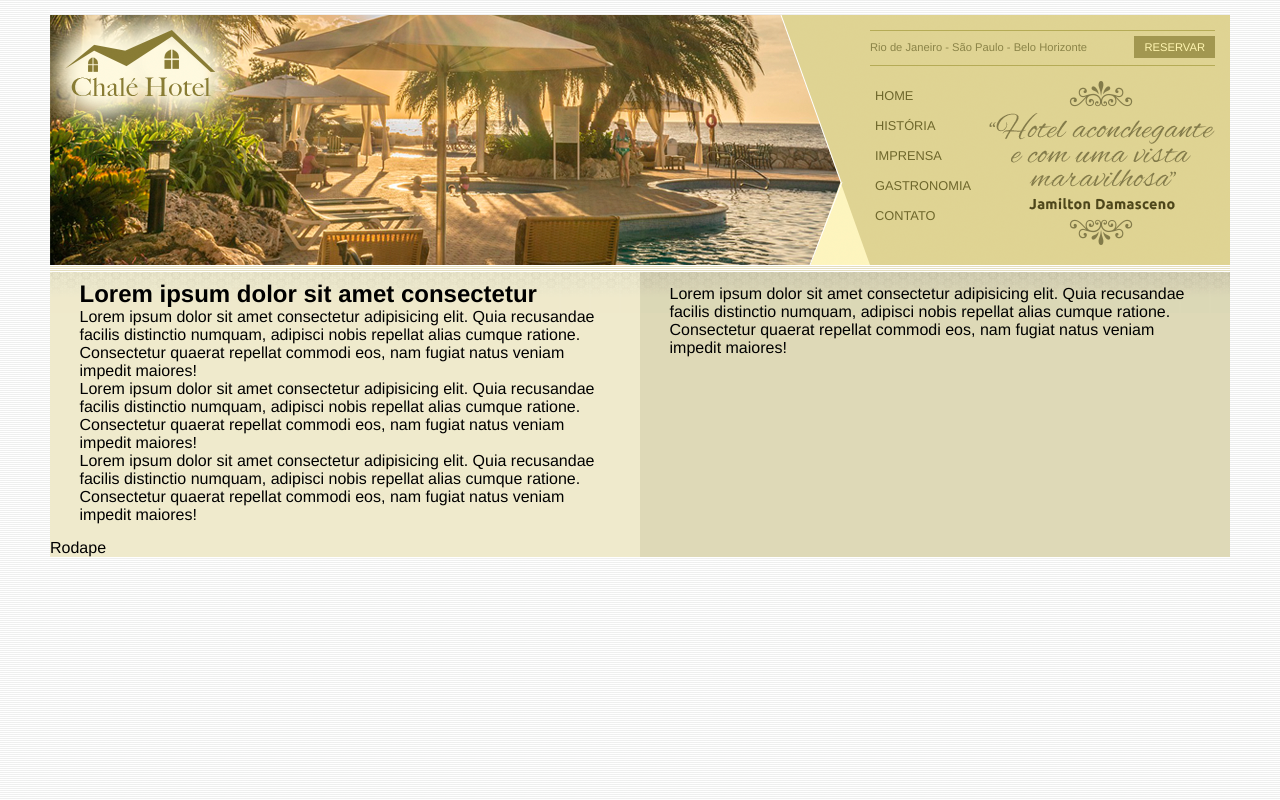
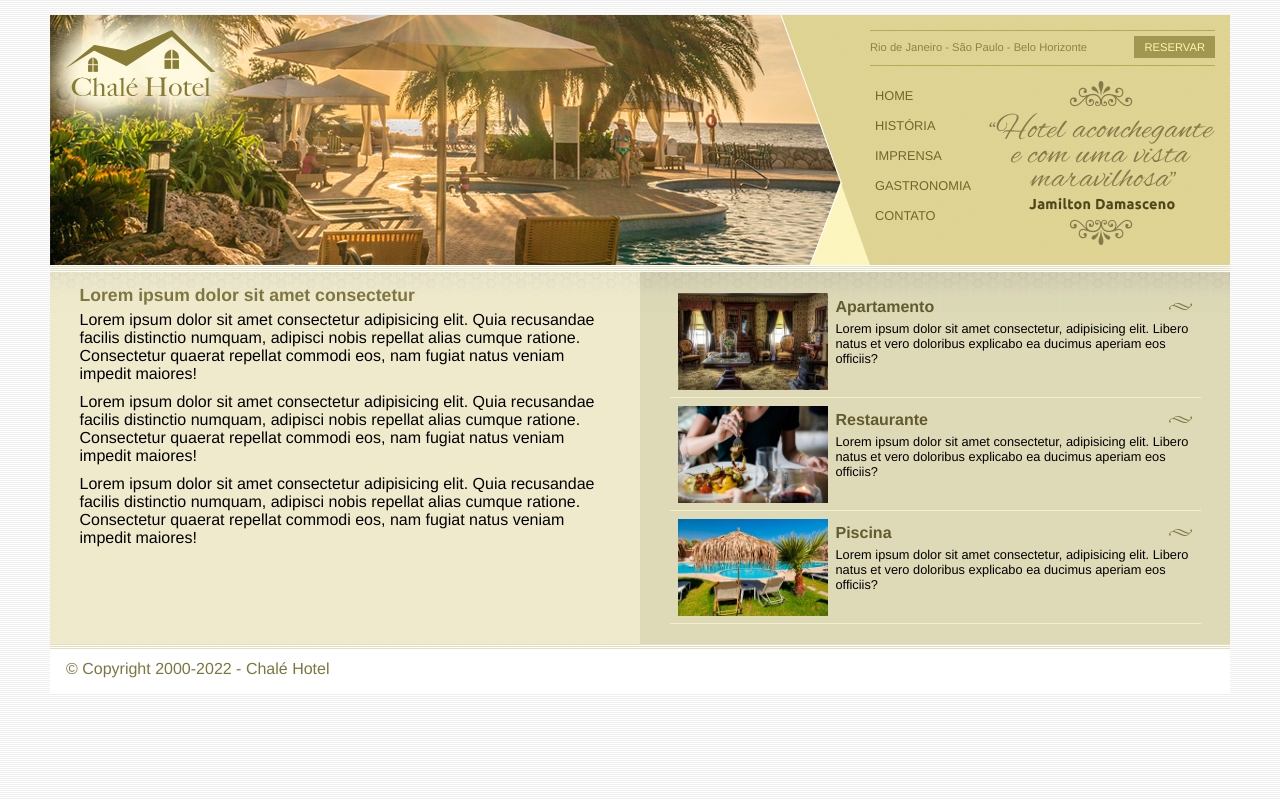
Before and after one commit to edigarmaia/Site-Chale-Hotel, a plain HTML site: page index.html in a window 1280 px wide. Drawn offline with Linux system fonts and the light colour scheme.

Commit message:
Projeto finalizado

```diff
--- a/CSS/estilo.css
+++ b/CSS/estilo.css
@@ -119,4 +119,42 @@ ul#navegacao a:hover{
 }
 #rodape{
     clear: both;
+    padding: 16px;
+    background: #fff url(../Imagens/bg-rodape.png) repeat-x top;
+    color: #7d7640;
 }
+/*Formatação de textos*/
+h2{
+    color: #7d7640;
+    font-size: 1.1em;
+    padding: 5px 0;
+}
+p{
+    font-size: 1em;
+    margin-bottom: 10px;
+}
+
+/*Formatações da área lateral*/
+#beneficios li{
+    padding: 8px;
+    border-bottom: 1px solid #f3efcb;
+    height: 6em;
+}
+#beneficios li a img{
+    float: left;
+    margin-right: 8px;
+}
+#beneficios li a p{
+    font-size: 0.8em;
+    color: #000;
+}
+#beneficios li a h3{
+    background: url(../Imagens/ornamento.png) no-repeat center right;
+    font-size: 1em;
+    color: #615b2d;
+    padding: 5px 0;
+}
+#beneficios li:hover{
+    background: #f6f3d6;
+    cursor: pointer;
+}
--- a/index.html
+++ b/index.html
@@ -65,15 +65,44 @@
         <div id="area-lateral">
 
             <div class="conteudo">
-                <p>Lorem ipsum dolor sit amet consectetur adipisicing elit. Quia recusandae facilis distinctio numquam,
-                    adipisci nobis repellat alias cumque ratione. Consectetur quaerat repellat commodi eos, nam fugiat
-                    natus veniam impedit maiores!</p>
+
+                <ul id="beneficios">
+                    <li>
+                        <a href="">
+                            <img src="Imagens/apartamento.jpg" alt="apartamento" width="150">
+                            <h3>Apartamento</h3>
+                            <p>Lorem ipsum dolor sit amet consectetur, adipisicing elit. Libero natus et vero doloribus
+                                explicabo ea ducimus aperiam eos officiis?</p>
+                        </a>
+                    </li>
+
+                    <li>
+                        <a href="">
+                            <img src="Imagens/restaurante.jpg" alt="restaurante" width="150">
+                            <h3>Restaurante</h3>
+                            <p>Lorem ipsum dolor sit amet consectetur, adipisicing elit. Libero natus et vero doloribus
+                                explicabo ea ducimus aperiam eos officiis?</p>
+                        </a>
+                    </li>
+
+                    <li>
+                        <a href="">
+                            <img src="Imagens/piscina.jpg" alt="piscina" width="150">
+                            <h3>Piscina</h3>
+                            <p>Lorem ipsum dolor sit amet consectetur, adipisicing elit. Libero natus et vero doloribus
+                                explicabo ea ducimus aperiam eos officiis?</p>
+                        </a>
+                    </li>
+                </ul>
+
             </div>
 
         </div><!--Fim area lateral-->
         <!--Rodape-->
         <div id="rodape">
-            Rodape
+            <span>
+                &copy Copyright 2000-2022 - Chalé Hotel
+            </span>
         </div>
     </div><!--Fim container-->
 </body>
```
